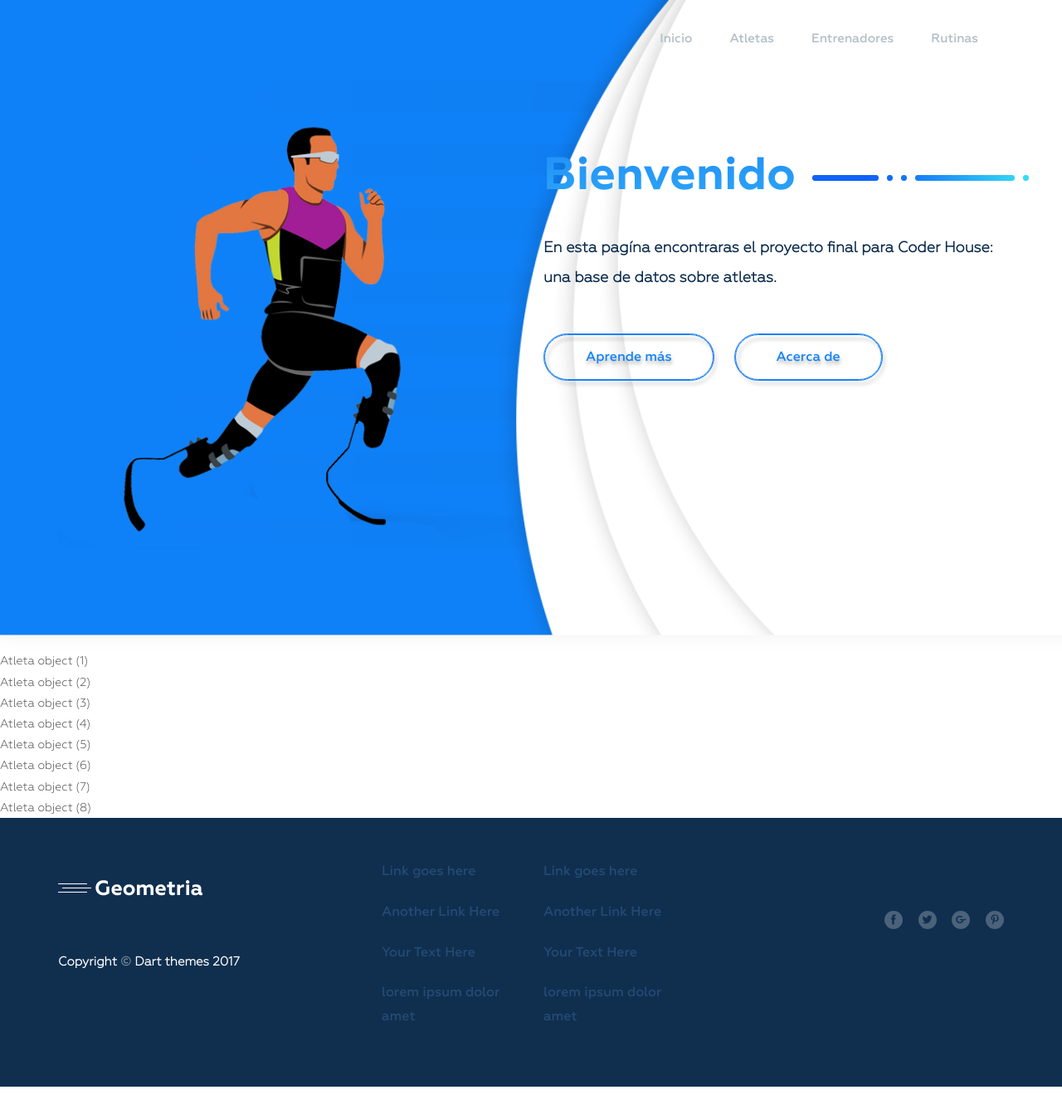
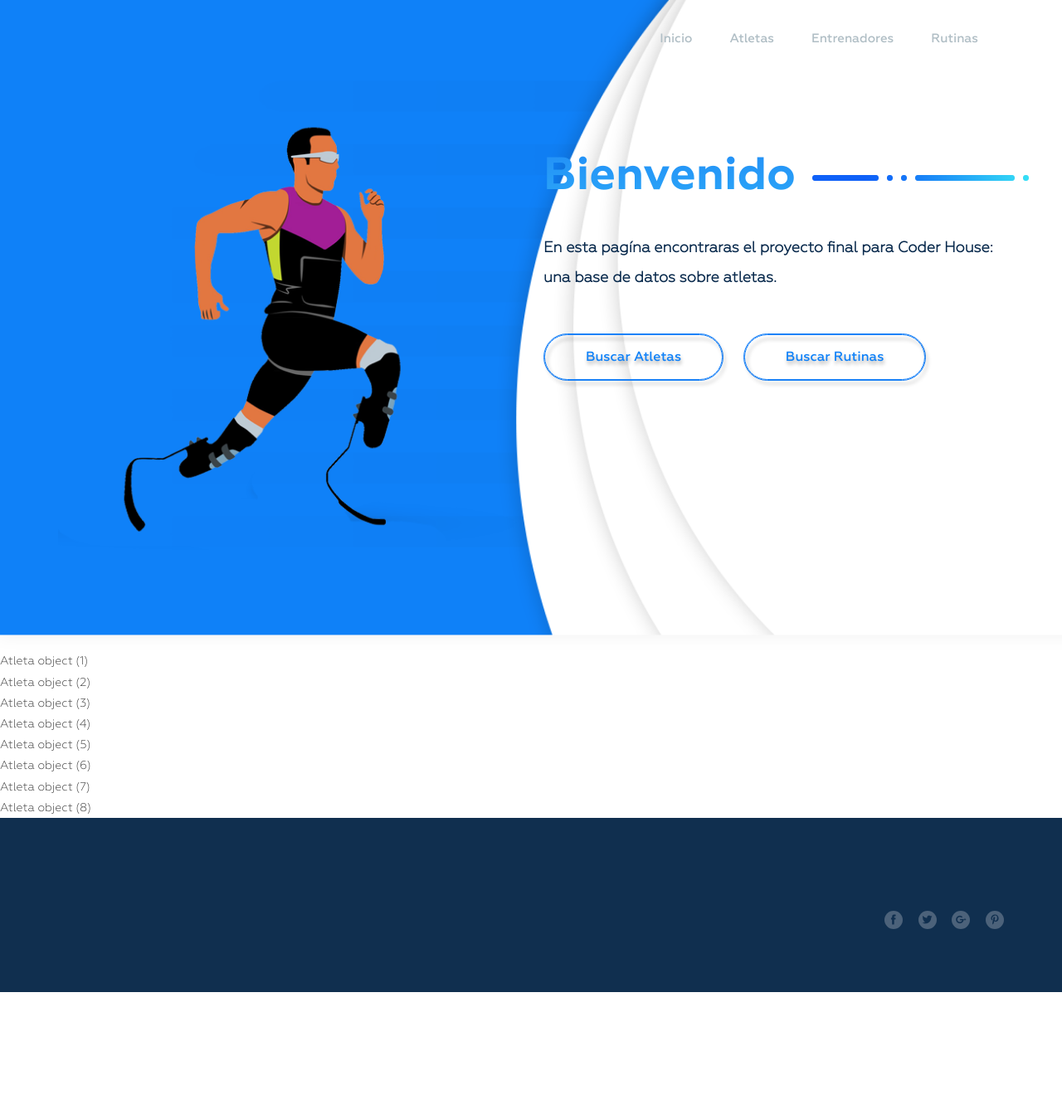
Before and after one commit to mattbarreto/proyecto_coder, a Django app: page /app/atletas in a window 1280 px wide. Shown: the top 1349 px of the page at 83% size. Run offline with Django 4.2, Linux system fonts and the light colour scheme; data comes from the database, SQL or seed files in the repository; some libraries are stand-ins or nearby versions.

Commit message:
Modificaciones en padre.html
Se agregaron botones de busqueda: atletas y rutinas.

```diff
--- a/templates/app_proyectoFinal/padre.html
+++ b/templates/app_proyectoFinal/padre.html
@@ -49,8 +49,8 @@
                     <div class="col-lg-6 header__content">
                         <h1 class="title">Bienvenido<span class="title-style"></span></h1>
                         <p>En esta pagína encontraras el proyecto final para Coder House: una base de datos sobre atletas.</p>
-                        <a class="header__button" href="#">Aprende más</a>
-                        <a class="header__button" href="#">Acerca de</a>
+                        <a class="header__button" href="{% url 'Busqueda de Atletas' %}">Buscar Atletas</a>
+                        <a class="header__button" href="#">Buscar Rutinas</a>
                     </div>
                 </div>
             </div>
@@ -65,19 +65,19 @@
                 <div class="row">
                     <div class="col-md-4 footer__left">
                         <a class="navbar-brand" href="#"></a>
-                        <p>Copyright <span>&copy;</span> Dart themes 2017</p>
+                        <p><span></span></p>
                     </div>
                     <div class="col-md-2 footer__link">
-                        <li><a href="#">Link goes here</a></li>
-                        <li><a href="#">Another Link Here</a></li>
-                        <li><a href="#">Your Text Here</a></li>
-                        <li><a href="#">lorem ipsum dolor amet</a></li>
+                        <li><a href="#"></a></li>
+                        <li><a href="#"></a></li>
+                        <li><a href="#"></a></li>
+                        <li><a href="#"></a></li>
                     </div>
                     <div class="col-md-2 footer__link">
-                        <li><a href="#">Link goes here</a></li>
-                        <li><a href="#">Another Link Here</a></li>
-                        <li><a href="#">Your Text Here</a></li>
-                        <li><a href="#">lorem ipsum dolor amet</a></li>
+                        <li><a href="#"></a></li>
+                        <li><a href="#"></a></li>
+                        <li><a href="#"></a></li>
+                        <li><a href="#"></a></li>
                     </div>
                     <div class="col-md-4 footer__social-icons">
                         <li><a href="#"><i class="flaticon-facebook-letter-logo"></i></a></li>
```
Also changed, not shown: app_proyectoFinal/static/app_proyectoFinal/assets/images/logo.png.
